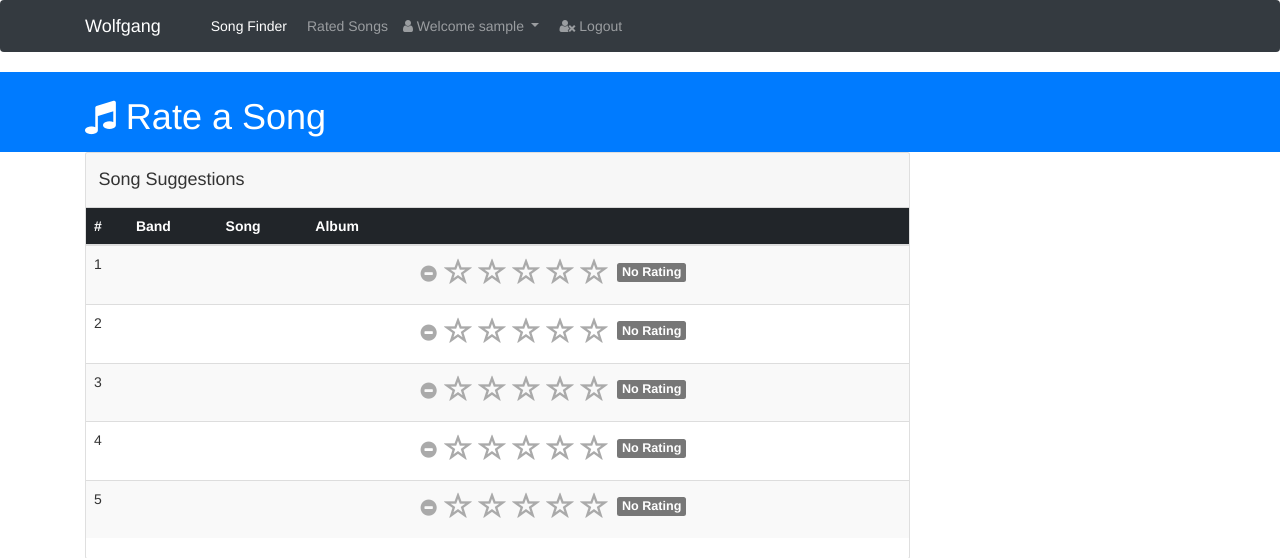
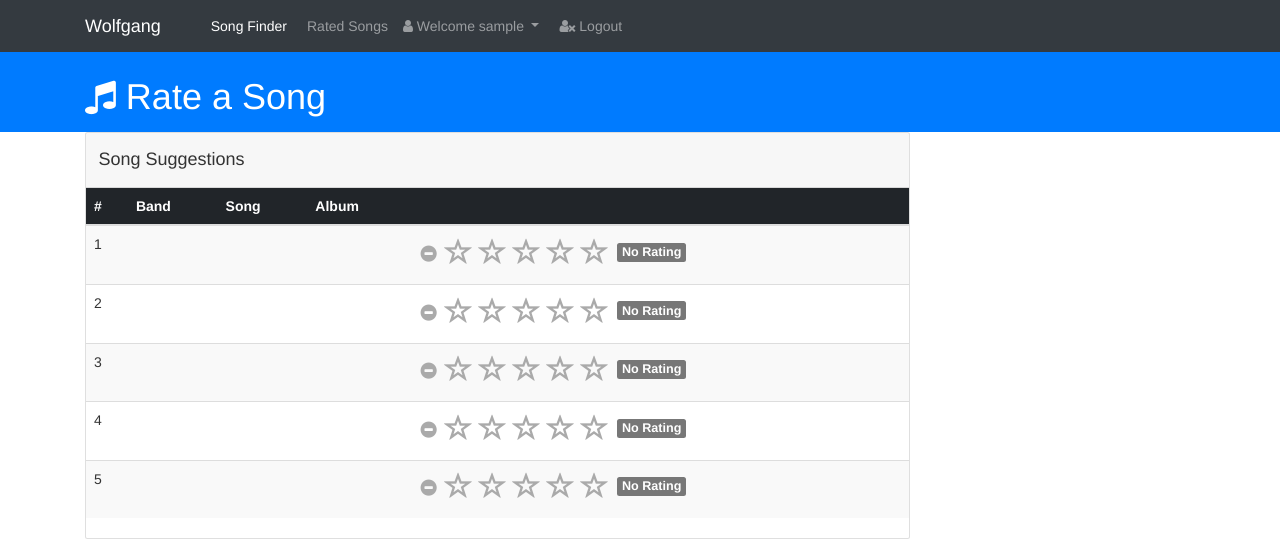
Before and after one commit to dylanelznic/MusicSuggestionApp, a Flask app: page / in a window 1280 px wide. Shown: the top 558 px of the page. Run offline with Flask 2, Linux system fonts and the light colour scheme; a user stored in the database is signed in; some libraries are stand-ins or nearby versions.

Commit message:
Fixed bootstrap css

```diff
--- a/static/css/base.css
+++ b/static/css/base.css
@@ -1,6 +1,11 @@
 html, body {
   margin: 0;
   height: 100%;
+}
+
+.navbar {
+    margin: 0;
+    border-radius: 0;
 }
 
 .btn {
--- a/static/star-plugin/js/star-rating.js
+++ b/static/star-plugin/js/star-rating.js
@@ -335,7 +335,7 @@
                             console.log(error);
                           });
 
-                          setTimeout(function(){$('#' + self.$element.context.id).rating('reset');}, 750)
+                          setTimeout(function(){$('#' + self.$element.context.id).rating('reset');}, 550)
                     });
                 },
                 clearClick: function (e) {
```
